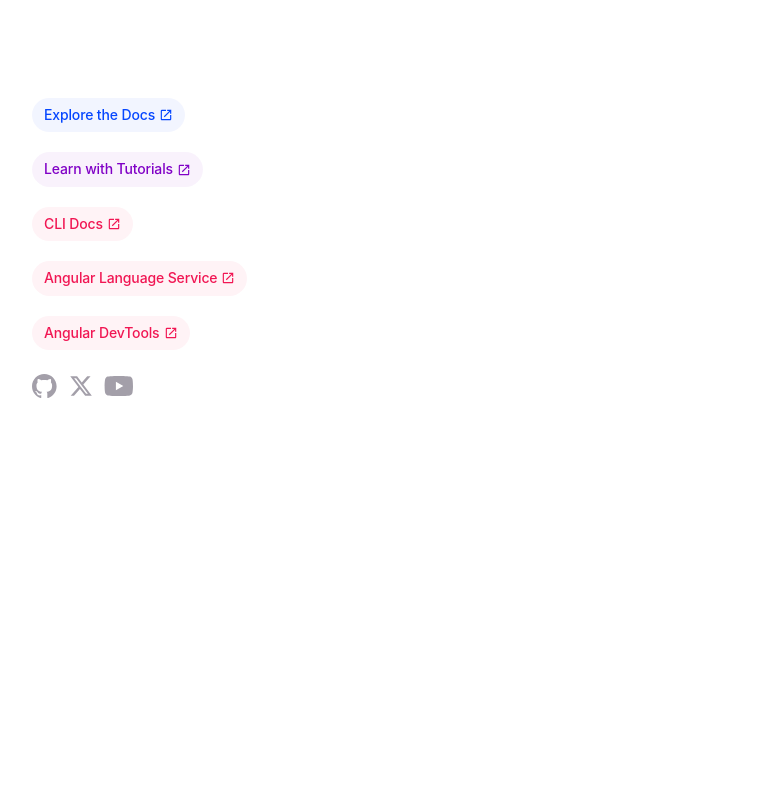
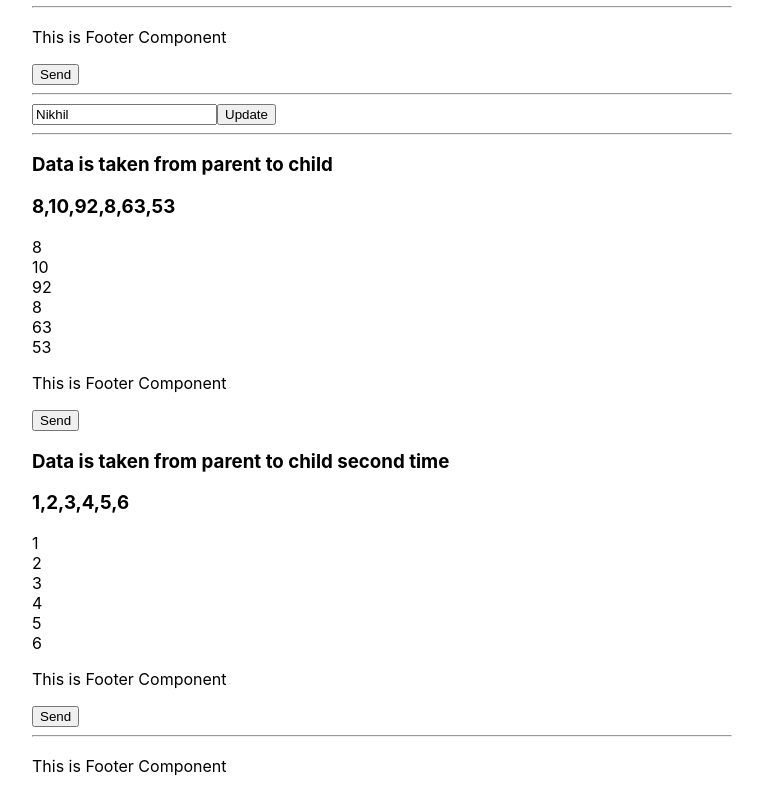
Before and after one commit to nikhilvanama/Angular_routine, an Angular app in the folder angular1/: page / in a window 1280 px wide. Shown: the part 1304-2095 px from the top of the page, without its empty margins (258-1021 px from the left). Before the commit the page ends 1778 px from the top, so only its background shows below. Built offline with nearby package versions, Linux system fonts and the light colour scheme.

Commit message:
done Output Decorator to pass data from child to parent

```diff
--- a/angular1/src/app/app.component.html
+++ b/angular1/src/app/app.component.html
@@ -216,6 +216,7 @@
       Enter your name: <input type="text" on-input="changeName($event)">
       <h1> Hello {{name}}</h1>
       <hr>
+
       <!-- Two-way Binding -->
       Enter Name : <input type="text" [(ngModel)]="city">
       <h1> Hello {{city}}</h1>
@@ -230,6 +231,7 @@
       </select>
       <h1> Hello {{name_ng}}</h1>
       <hr>
+
       <!-- Directives -->
       <!-- ngIf -->
       <p *ngIf="!isTrue">Loading</p>
@@ -241,6 +243,7 @@
         {{ status }}, This is else block
       </ng-template>
       <br>
+
       <!-- Ng If then Else -->
       <p *ngIf="!status; then thenBlock else elseBlock">Loading</p>
 
@@ -252,6 +255,7 @@
         {{ status }}, This is else block
       </ng-template>
       <hr>
+
       <!-- ngFor Directive -->
       <ul>
         <li *ngFor="let item of items;index as i">
@@ -281,8 +285,8 @@
         </tbody>
       </table>
       <hr>
+
       <!-- ngSwitch Directive -->
-
       <div [ngSwitch]="status">
         <p *ngSwitchCase="'online'">User is online</p>
         <p *ngSwitchCase="'offline'">User is offline</p>
@@ -304,6 +308,7 @@
         <p *ngSwitchDefault="">Invalid</p>
       </div>
       <hr>
+
       <!-- Pipes -->
 
       <p>{{ today | date:'fullDate' }}</p>
@@ -323,8 +328,35 @@
       <p>{{ 'MicrosoftEdge' | slice:0:9 }}</p>
 
       <!-- Custom Pipe -->
+      <p>{{ person | testpipe:wish }}</p>
+      <hr>
 
-      <p>{{ person | testpipe:wish }}</p>
+      <!-- Footer Component -->
+      <app-footer-app></app-footer-app>
+      <hr>
+
+      <!-- Template reference Variable -->
+      <input type="text" #myInput value="Nikhil" />
+      <button (click)="UpdateText(myInput.value)"> Update </button>
+      <p>{{ peru }}</p>
+      <hr>
+
+      <!-- Component Communication -->
+       <!-- @input Parent to child -->
+      <div>
+        <app-footer-app [parentdata]="childtitle" [parentdata1]="childtitle1"></app-footer-app>
+      </div>
+
+      <div>
+        <app-footer-app [parentdata]="childtitle3" [parentdata1]="childtitle4"></app-footer-app>
+      </div>
+      <hr>
+      <!-- @output Child to Parent -->
+
+      <div>
+        <app-footer-app (messageEvent)="receiveMessage($event)"></app-footer-app>
+        <p>{{ received }}</p>
+      </div>
 
     </div>
     <div class="divider" role="separator" aria-label="Divider"></div>
@@ -346,27 +378,6 @@
         </a>
         }
       </div>
-      <div class="social-links">
-        <a href="https://github.com/angular/angular" aria-label="Github" target="_blank" rel="noopener">
-          <svg width="25" height="24" viewBox="0 0 25 24" fill="none" xmlns="http://www.w3.org/2000/svg" alt="Github">
-            <path
-              d="M12.3047 0C5.50634 0 0 5.50942 0 12.3047C0 17.7423 3.52529 22.3535 8.41332 23.9787C9.02856 24.0946 9.25414 23.7142 9.25414 23.3871C9.25414 23.0949 9.24389 22.3207 9.23876 21.2953C5.81601 22.0377 5.09414 19.6444 5.09414 19.6444C4.53427 18.2243 3.72524 17.8449 3.72524 17.8449C2.61064 17.082 3.81137 17.0973 3.81137 17.0973C5.04697 17.1835 5.69604 18.3647 5.69604 18.3647C6.79321 20.2463 8.57636 19.7029 9.27978 19.3881C9.39052 18.5924 9.70736 18.0499 10.0591 17.7423C7.32641 17.4347 4.45429 16.3765 4.45429 11.6618C4.45429 10.3185 4.9311 9.22133 5.72065 8.36C5.58222 8.04931 5.16694 6.79833 5.82831 5.10337C5.82831 5.10337 6.85883 4.77319 9.2121 6.36459C10.1965 6.09082 11.2424 5.95546 12.2883 5.94931C13.3342 5.95546 14.3801 6.09082 15.3644 6.36459C17.7023 4.77319 18.7328 5.10337 18.7328 5.10337C19.3942 6.79833 18.9789 8.04931 18.8559 8.36C19.6403 9.22133 20.1171 10.3185 20.1171 11.6618C20.1171 16.3888 17.2409 17.4296 14.5031 17.7321C14.9338 18.1012 15.3337 18.8559 15.3337 20.0084C15.3337 21.6552 15.3183 22.978 15.3183 23.3779C15.3183 23.7009 15.5336 24.0854 16.1642 23.9623C21.0871 22.3484 24.6094 17.7341 24.6094 12.3047C24.6094 5.50942 19.0999 0 12.3047 0Z" />
-          </svg>
-        </a>
-        <a href="https://twitter.com/angular" aria-label="Twitter" target="_blank" rel="noopener">
-          <svg width="24" height="24" viewBox="0 0 24 24" fill="none" xmlns="http://www.w3.org/2000/svg" alt="Twitter">
-            <path
-              d="M18.244 2.25h3.308l-7.227 8.26 8.502 11.24H16.17l-5.214-6.817L4.99 21.75H1.68l7.73-8.835L1.254 2.25H8.08l4.713 6.231zm-1.161 17.52h1.833L7.084 4.126H5.117z" />
-          </svg>
-        </a>
-        <a href="https://www.youtube.com/channel/UCbn1OgGei-DV7aSRo_HaAiw" aria-label="Youtube" target="_blank"
-          rel="noopener">
-          <svg width="29" height="20" viewBox="0 0 29 20" fill="none" xmlns="http://www.w3.org/2000/svg" alt="Youtube">
-            <path fill-rule="evenodd" clip-rule="evenodd"
-              d="M27.4896 1.52422C27.9301 1.96749 28.2463 2.51866 28.4068 3.12258C29.0004 5.35161 29.0004 10 29.0004 10C29.0004 10 29.0004 14.6484 28.4068 16.8774C28.2463 17.4813 27.9301 18.0325 27.4896 18.4758C27.0492 18.9191 26.5 19.2389 25.8972 19.4032C23.6778 20 14.8068 20 14.8068 20C14.8068 20 5.93586 20 3.71651 19.4032C3.11363 19.2389 2.56449 18.9191 2.12405 18.4758C1.68361 18.0325 1.36732 17.4813 1.20683 16.8774C0.613281 14.6484 0.613281 10 0.613281 10C0.613281 10 0.613281 5.35161 1.20683 3.12258C1.36732 2.51866 1.68361 1.96749 2.12405 1.52422C2.56449 1.08095 3.11363 0.76113 3.71651 0.596774C5.93586 0 14.8068 0 14.8068 0C14.8068 0 23.6778 0 25.8972 0.596774C26.5 0.76113 27.0492 1.08095 27.4896 1.52422ZM19.3229 10L11.9036 5.77905V14.221L19.3229 10Z" />
-          </svg>
-        </a>
-      </div>
     </div>
   </div>
 </main>
--- a/angular1/src/app/app.component.ts
+++ b/angular1/src/app/app.component.ts
@@ -27,9 +27,9 @@
     this.counter = 0;
   }
 
-  name:string = "";
+  name: string = "";
 
-  changeName(e:any){
+  changeName(e: any) {
     console.log(e);
     console.log(e.target.value);
     this.name = e.target.value;
@@ -37,7 +37,7 @@
 
   city: string = "Hyderabad";
 
-  name_ng:string = "";
+  name_ng: string = "";
 
   isTrue = "5";
 
@@ -59,10 +59,10 @@
   ];
 
   symbol: string = "";
-  num1:number = 4;
-  num2:number = 5;
+  num1: number = 4;
+  num2: number = 5;
 
-  today:string = new Date().toLocaleDateString();
+  today: string = new Date().toLocaleDateString();
 
   man = {
     name: "Kali",
@@ -77,4 +77,21 @@
 
   wish = "Good Morning";
 
+  peru = "";
+
+  UpdateText(ip: string) {
+    this.peru = ip;
+  }
+
+  childtitle = "Data is taken from parent to child";
+  childtitle1 = [8, 10, 92, 8, 63, 53];
+
+  childtitle3 = "Data is taken from parent to child second time";
+  childtitle4 = [1, 2, 3, 4, 5, 6];
+
+  received = '';
+
+  receiveMessage(message: string) {
+    this.received = message;
+  }
 }
--- a/angular1/src/app/footer-app/footer-app.component.html
+++ b/angular1/src/app/footer-app/footer-app.component.html
@@ -1 +1,12 @@
-<h1>Foot {{ title }}</h1>
+<h3>{{ parentdata }}</h3>
+<h3>{{ parentdata1 }}</h3>
+
+<div *ngFor="let i of parentdata1">
+    {{ i }}
+</div>
+
+<p>This is Footer Component</p>
+
+<button (click)="sendMessage()">Send</button>
+
+<!-- <button (click)="passtoparent()">Send</button> -->
--- a/angular1/src/app/footer-app/footer-app.component.ts
+++ b/angular1/src/app/footer-app/footer-app.component.ts
@@ -1,11 +1,21 @@
-import { Component } from '@angular/core';
+import { CommonModule } from '@angular/common';
+import { Component, Input, Output, EventEmitter } from '@angular/core';
 
 @Component({
   selector: 'app-footer-app',
-  imports: [],
+  imports: [CommonModule],
   templateUrl: './footer-app.component.html',
   styleUrl: './footer-app.component.css'
 })
 export class FooterAppComponent {
   title = 'Footer';
+
+  @Input() parentdata: string = "";
+  @Input() parentdata1: any = "";
+
+  @Output() messageEvent = new EventEmitter<string>();
+
+  sendMessage() {
+    this.messageEvent.emit(this.title);
+  }
 }
```
Also changed, not shown: angular1/src/app/app/app.module.ts (deleted, +0 -10 lines).
